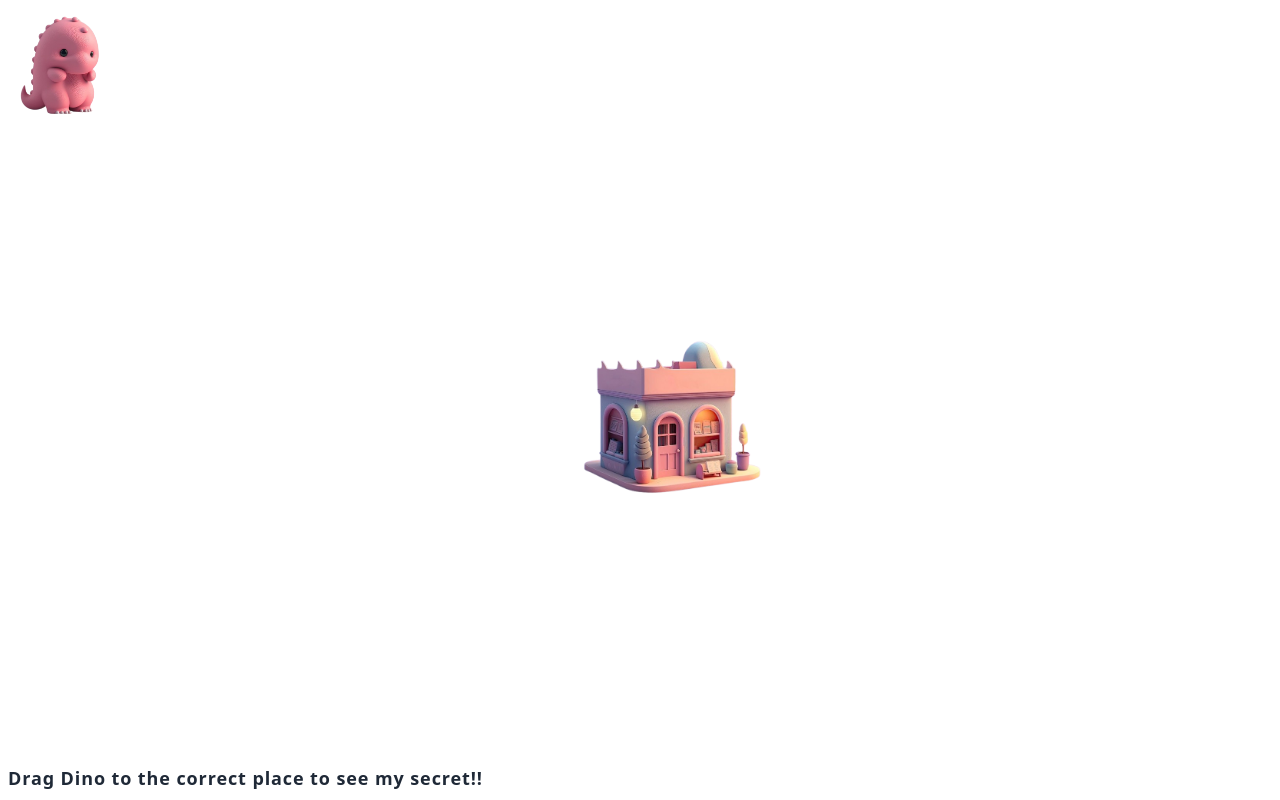
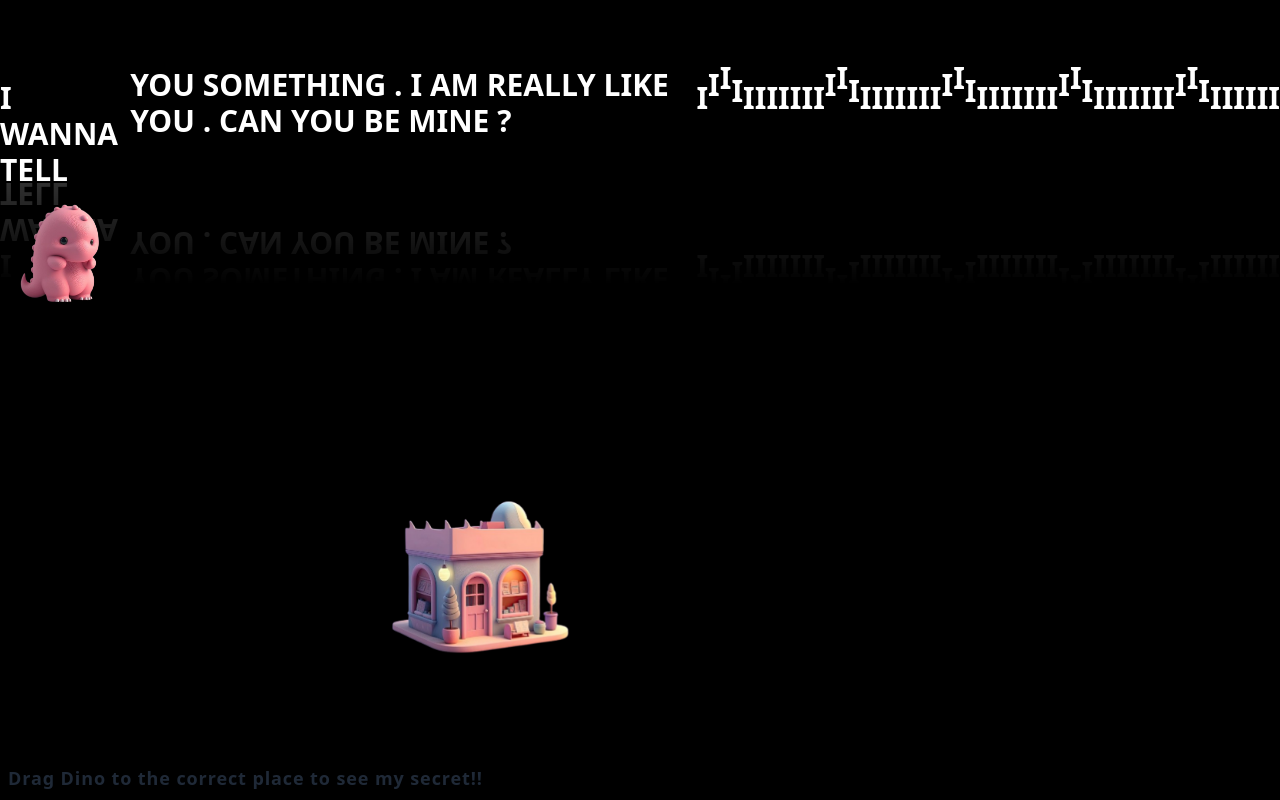
Before and after one commit to hoshikwyw/SecretOpen, a React (Vite) app: page /drag in a window 1280 px wide. Built offline with nearby package versions, Linux system fonts and the light colour scheme.

Commit message:
Text animation added

```diff
--- a/src/pages/DragSlide.jsx
+++ b/src/pages/DragSlide.jsx
@@ -1,8 +1,9 @@
 import interact from 'interactjs';
 import React, { useEffect, useRef, useState } from 'react';
+import "../styles/DragPage.css"
 
 const DragSlide = () => {
-    const position = { x: 0, y: 0 };
+    const position = { x: 150, y: 150 };
     const elementRef = useRef(null);
     const [isInsideDropZone, setIsInsideDropZone] = useState(false);
 
@@ -50,20 +51,81 @@ const DragSlide = () => {
         });
     }, []);
 
+    const createTextSpans = (text) => {
+        return text.split('  ').map((char, index) => (
+            <span key={index} className="textItem" style={{ '--i': index + 1 }}>{char}</span>
+        ))
+    }
+
     return (
-        <div className='w-screen h-screen relative'>
+        <div className='w-screen h-screen overflow-hidden relative bg-black'>
+            <div className="textArea font-semibold text-3xl flex justify-center mt-20">
+                {createTextSpans("I wanna tell  you something . I am really like you . Can you be mine ?")}
+                <span className='textItem' style={{ '--i': 1 }}>I</span>
+                <span className='textItem' style={{ '--i': 2 }}>I</span>
+                <span className='textItem' style={{ '--i': 3 }}>I</span>
+                <span className='textItem' style={{ '--i': 4 }}>I</span>
+                <span className='textItem' style={{ '--i': 5 }}>I</span>
+                <span className='textItem' style={{ '--i': 6 }}>I</span>
+                <span className='textItem' style={{ '--i': 7 }}>I</span>
+                <span className='textItem' style={{ '--i': 8 }}>I</span>
+                <span className='textItem' style={{ '--i': 9 }}>I</span>
+                <span className='textItem' style={{ '--i': 10 }}>I</span>
+                <span className='textItem' style={{ '--i': 11 }}>I</span>
+                <span className='textItem' style={{ '--i': 12 }}>I</span>
+                <span className='textItem' style={{ '--i': 13 }}>I</span>
+                <span className='textItem' style={{ '--i': 14 }}>I</span>
+                <span className='textItem' style={{ '--i': 15 }}>I</span>
+                <span className='textItem' style={{ '--i': 16 }}>I</span>
+                <span className='textItem' style={{ '--i': 17 }}>I</span>
+                <span className='textItem' style={{ '--i': 18 }}>I</span>
+                <span className='textItem' style={{ '--i': 19 }}>I</span>
+                <span className='textItem' style={{ '--i': 20 }}>I</span>
+                <span className='textItem' style={{ '--i': 21 }}>I</span>
+                <span className='textItem' style={{ '--i': 22 }}>I</span>
+                <span className='textItem' style={{ '--i': 23 }}>I</span>
+                <span className='textItem' style={{ '--i': 24 }}>I</span>
+                <span className='textItem' style={{ '--i': 25 }}>I</span>
+                <span className='textItem' style={{ '--i': 26 }}>I</span>
+                <span className='textItem' style={{ '--i': 27 }}>I</span>
+                <span className='textItem' style={{ '--i': 28 }}>I</span>
+                <span className='textItem' style={{ '--i': 29 }}>I</span>
+                <span className='textItem' style={{ '--i': 30 }}>I</span>
+                <span className='textItem' style={{ '--i': 31 }}>I</span>
+                <span className='textItem' style={{ '--i': 32 }}>I</span>
+                <span className='textItem' style={{ '--i': 33 }}>I</span>
+                <span className='textItem' style={{ '--i': 34 }}>I</span>
+                <span className='textItem' style={{ '--i': 35 }}>I</span>
+                <span className='textItem' style={{ '--i': 36 }}>I</span>
+                <span className='textItem' style={{ '--i': 37 }}>I</span>
+                <span className='textItem' style={{ '--i': 38 }}>I</span>
+                <span className='textItem' style={{ '--i': 39 }}>I</span>
+                <span className='textItem' style={{ '--i': 40 }}>I</span>
+                <span className='textItem' style={{ '--i': 41 }}>I</span>
+                <span className='textItem' style={{ '--i': 42 }}>I</span>
+                <span className='textItem' style={{ '--i': 43 }}>I</span>
+                <span className='textItem' style={{ '--i': 44 }}>I</span>
+                <span className='textItem' style={{ '--i': 45 }}>I</span>
+                <span className='textItem' style={{ '--i': 46 }}>I</span>
+                <span className='textItem' style={{ '--i': 47 }}>I</span>
+                <span className='textItem' style={{ '--i': 48 }}>I</span>
+                <span className='textItem' style={{ '--i': 49 }}>I</span>
+                <span className='textItem' style={{ '--i': 50 }}>I</span>
+            </div>
             <img src="/character.png" ref={elementRef} className='draggable border-yellow-200 w-32 h-33 z-30 absolute' />
             <h1 className="fixed bottom-0 font-semibold tracking-wider text-lg p-2">Drag Dino to the correct place to see my secret!!</h1>
-            <div className="dropzone absolute w-48 h-48 left-[45%] top-[40%] z-10">
+            <div className="dropzone absolute w-48 h-48 left-[30%] top-[60%] z-10">
                 <img src="/home.png" alt="" className='w-full h-full select-none pointer-events-none' />
             </div>
-            {isInsideDropZone && (
+            {/* {isInsideDropZone && (
                 <div className="  bg-gray-100 fixed z-50 left-[20%] top-[20%] w-[60%] h-[60%]">
                     <img src="/rest.gif" alt="" className=' w-full h-full select-none pointer-events-none' />
                 </div>
-            )}
+            )} */}
         </div>
     );
 };
 
 export default DragSlide;
+
+// I wanna tell you something . I am really like you . Can you be mine ?
--- /dev/null
+++ b/src/styles/DragPage.css
@@ -0,0 +1,21 @@
+.textArea {
+    position: relative;
+    -webkit-box-reflect: below -12px linear-gradient(transparent, rgba(0, 0, 0, 0.2));
+    text-transform: uppercase;
+}
+.textItem {
+    display: inline-block;
+    color: #fff;
+    animation: animate 1s ease-in-out infinite;
+    animation-delay: calc(0.1s * var(--i));
+}
+
+@keyframes animate {
+    0% {
+        transform: translateY(0px);
+    } 20% {
+        transform: translateY(-20px);
+    } 40%,100% {
+        transform: translateY(0px);
+    }
+}
```
Also changed, not shown: src/styles/TextPage.css (line endings or trailing spaces).
